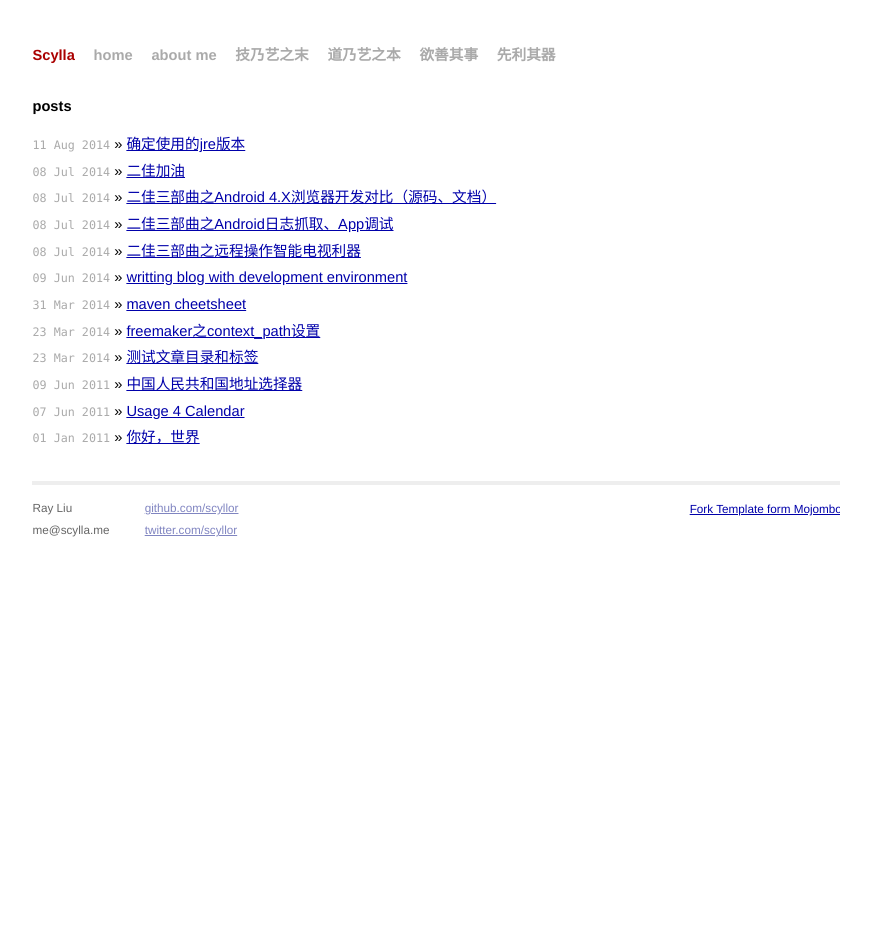
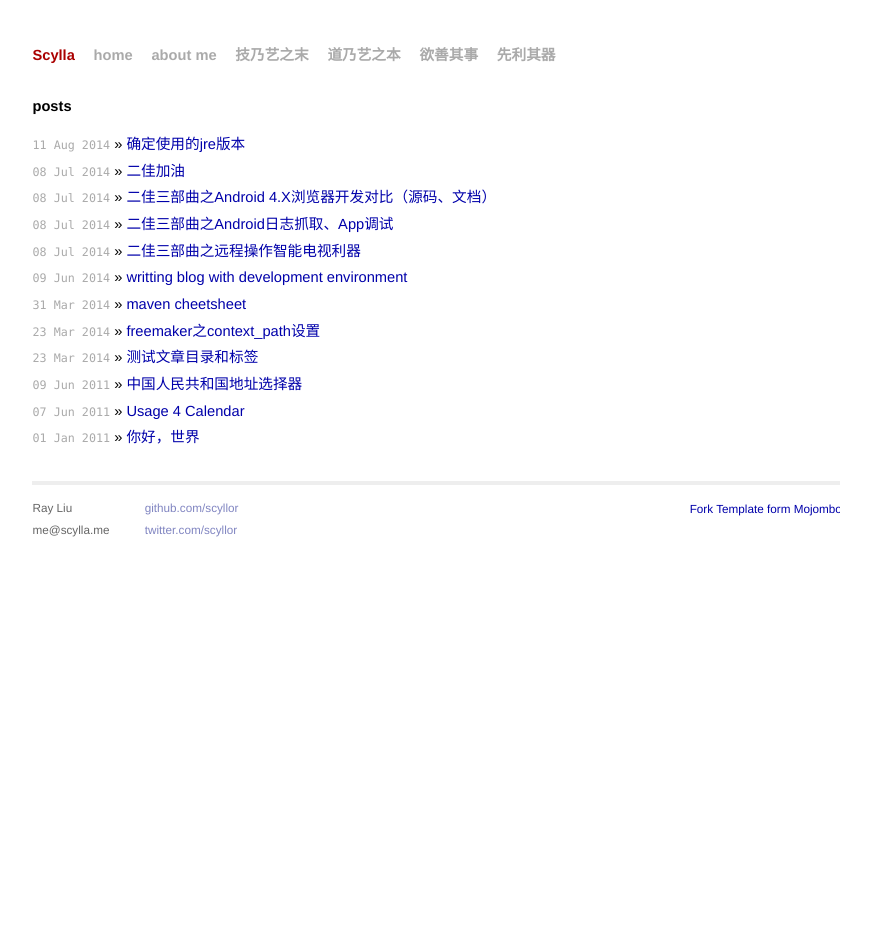
Before and after one commit to scyllor/scyllor.github.io, a Jekyll site: the page built from index.html, in a window 1280 px wide. Shown: the whole page, without its empty margins (204-1075 px from the left). Built offline with Jekyll 4.4.1, drawn with Linux system fonts in a browser that asks for light colours; nearby versions of some CDN libraries; Markdown is read by kramdown in place of the engine named in the settings.

Commit message:
screen.css link text-decoration

```diff
--- a/css/screen.css
+++ b/css/screen.css
@@ -36,6 +36,7 @@ p {
 
 a {
   color: #00a;
+  text-decoration: none;
 }
 
 a:hover {
```
